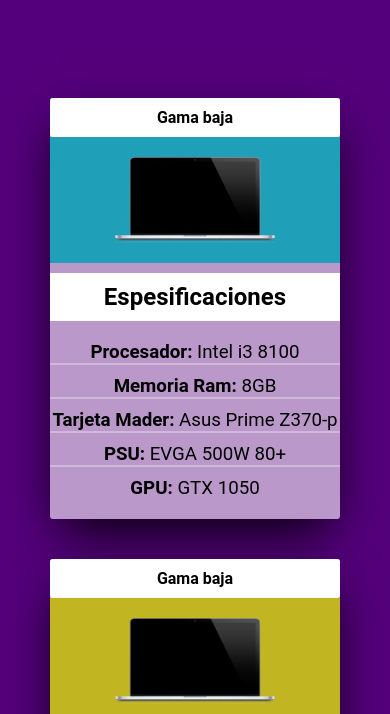
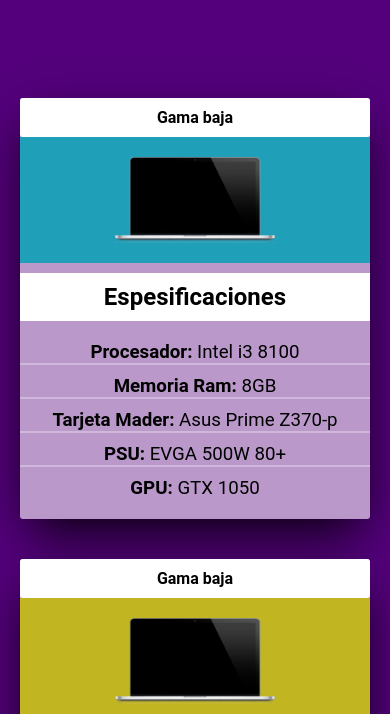
Before and after one commit to genarogg/tarjetas-con-profundidad, a plain HTML site: page index.html in a window 390 px wide. Shown: the part 130-844 px from the top of the page. Drawn offline with Linux system fonts and the light colour scheme.

Commit message:
max-width: 650px

```diff
--- a/css/style.css
+++ b/css/style.css
@@ -116,3 +116,11 @@
         transform: translateY(0px) scale(1.08);
     }
 }
+
+@media screen and ( max-width: 650px){
+    .card{
+        max-width: 350px;
+        margin:20px;
+        transform: translate(0deg) scale(1);
+    }
+}
--- a/index.html
+++ b/index.html
@@ -10,7 +10,7 @@
 
 	<link rel="stylesheet" href="./css/style.css">
 
-
+    <link rel="shortcut icon" href="img/favicon.png" type="image/x-icon">
 </head>
 <body>
 	<h1 class="title">PC <font>Master Race</font></h1>
@@ -71,6 +71,9 @@
             </div>
         </div>
     </div>
+    <div id="buttonBrand"></div>
+    <!--Carga de script-->
+    <script src='https://genarogg.github.io/link-To-my-brand/js/main.js'></script>
 </body>
 <!-- ¡Increíbles 😲! TARJETAS ANIMADAS - HTML - CSS - 2019 - MagtimusPro -->
 </html>
```
Also changed, not shown: img/favicon.png (added).
